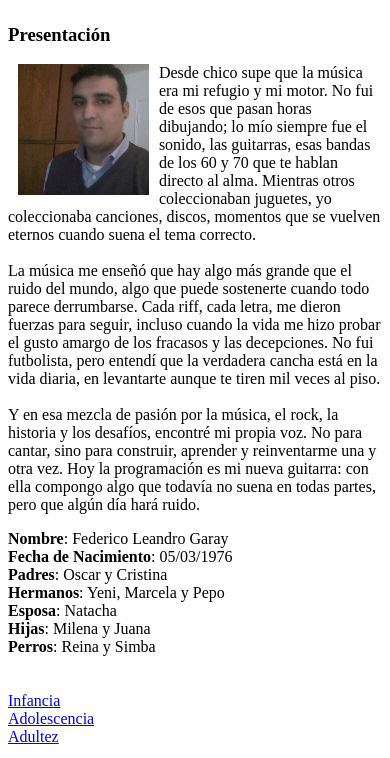
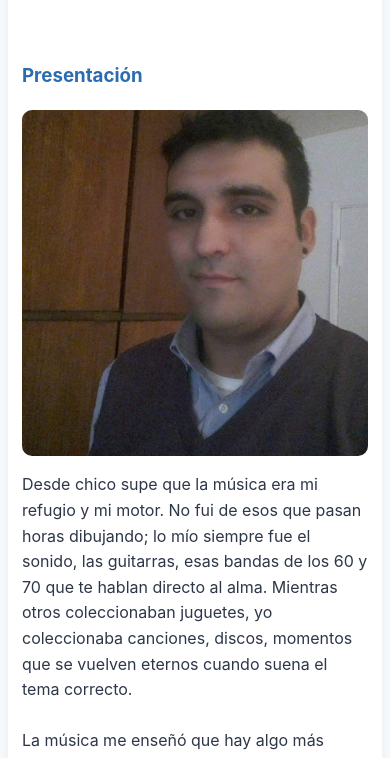
Before and after one commit to ExeDevCentral/Mi-primera-pagina-web, a plain HTML site: page Proyecto 01- mi primer pagina Html/7 - Biografia/index.html in a window 390 px wide. Shown: the part 140-898 px from the top of the page. Drawn offline with Linux system fonts and the light colour scheme.

Commit message:
feat(mobile): add responsive styling, viewport meta, image scaling, and touch links

```diff
--- a/Proyecto 01- mi primer pagina Html/7 - Biografia/index.html
+++ b/Proyecto 01- mi primer pagina Html/7 - Biografia/index.html
@@ -1,8 +1,11 @@
 <!DOCTYPE html>
     <head>
+    <meta name="viewport" content="width=device-width, initial-scale=1.0">
         <title>Mi Biografia</title>
-    </head>
+        <link rel="stylesheet" href="responsive.css">
+</head>
     <body>
+<div class="page-container">
         <h1>Exequiel Echevarria</h1>
         <h2>Mi biografía</h2>
         <br>
@@ -11,7 +14,7 @@
         alt="Foto de perfil de Exequiel Echevarria"
         width="35%"
         align="left"
-        hspace="10">
+        hspace="10" loading="lazy" decoding="async">
        <p>Desde chico supe que la música era mi refugio y mi motor. No fui de esos que pasan horas dibujando; lo mío siempre fue el sonido, las guitarras, esas bandas de los 60 y 70 que te hablan directo al alma. Mientras otros coleccionaban juguetes, yo coleccionaba canciones, discos, momentos que se vuelven eternos cuando suena el tema correcto.<br> <br>La música me enseñó que hay algo más grande que el ruido del mundo, algo que puede sostenerte cuando todo parece derrumbarse. Cada riff, cada letra, me dieron fuerzas para seguir, incluso cuando la vida me hizo probar el gusto amargo de los fracasos y las decepciones. No fui futbolista, pero entendí que la verdadera cancha está en la vida diaria, en levantarte aunque te tiren mil veces al piso.<br> <br>Y en esa mezcla de pasión por la música, el rock, la historia y los desafíos, encontré mi propia voz. No para cantar, sino para construir, aprender y reinventarme una y otra vez. Hoy la programación es mi nueva guitarra: con ella compongo algo que todavía no suena en todas partes, pero que algún día hará ruido.</p>
 
             <b>Nombre</b>: Federico Leandro Garay<br>
@@ -26,5 +29,6 @@
             <a href="infancia.html">Infancia</a><br>
             <a href="adolescencia.html">Adolescencia<br></a>
             <a href="adultez.html">Adultez</a></p>
-    </body>
+    </div>
+</body>
 </html>
--- /dev/null
+++ b/Proyecto 01- mi primer pagina Html/7 - Biografia/responsive.css
@@ -0,0 +1,69 @@
+/* Responsive stylesheet for mobile & tablet */
+* {
+    box-sizing: border-box;
+}
+
+body {
+    font-family: -apple-system, BlinkMacSystemFont, 'Segoe UI', Roboto, Helvetica, Arial, sans-serif;
+    line-height: 1.6;
+    color: #2d3748;
+    background-color: #f7fafc;
+    margin: 0;
+    padding: 16px;
+}
+
+.page-container {
+    max-width: 760px;
+    margin: 0 auto;
+    background: #ffffff;
+    padding: 24px 20px;
+    border-radius: 12px;
+    box-shadow: 0 4px 12px rgba(0, 0, 0, 0.05);
+}
+
+h1 {
+    font-size: clamp(1.5rem, 5vw, 2rem);
+    color: #1a202c;
+    margin-bottom: 0.5rem;
+}
+
+h2, h3 {
+    color: #2b6cb0;
+}
+
+img {
+    max-width: 100%;
+    height: auto;
+    border-radius: 10px;
+    display: block;
+    margin: 12px 0;
+}
+
+a {
+    color: #3182ce;
+    display: inline-block;
+    padding: 6px 12px;
+    margin: 4px 0;
+    background: #edf2f7;
+    border-radius: 6px;
+    text-decoration: none;
+    font-weight: 600;
+}
+
+a:hover {
+    background: #e2e8f0;
+}
+
+@media (max-width: 600px) {
+    body {
+        padding: 8px;
+    }
+    .page-container {
+        padding: 16px 14px;
+    }
+    img {
+        float: none !important;
+        width: 100% !important;
+        margin: 12px 0 !important;
+    }
+}
--- /dev/null
+++ b/responsive.css
@@ -0,0 +1,69 @@
+/* Responsive stylesheet for mobile & tablet */
+* {
+    box-sizing: border-box;
+}
+
+body {
+    font-family: -apple-system, BlinkMacSystemFont, 'Segoe UI', Roboto, Helvetica, Arial, sans-serif;
+    line-height: 1.6;
+    color: #2d3748;
+    background-color: #f7fafc;
+    margin: 0;
+    padding: 16px;
+}
+
+.page-container {
+    max-width: 760px;
+    margin: 0 auto;
+    background: #ffffff;
+    padding: 24px 20px;
+    border-radius: 12px;
+    box-shadow: 0 4px 12px rgba(0, 0, 0, 0.05);
+}
+
+h1 {
+    font-size: clamp(1.5rem, 5vw, 2rem);
+    color: #1a202c;
+    margin-bottom: 0.5rem;
+}
+
+h2, h3 {
+    color: #2b6cb0;
+}
+
+img {
+    max-width: 100%;
+    height: auto;
+    border-radius: 10px;
+    display: block;
+    margin: 12px 0;
+}
+
+a {
+    color: #3182ce;
+    display: inline-block;
+    padding: 6px 12px;
+    margin: 4px 0;
+    background: #edf2f7;
+    border-radius: 6px;
+    text-decoration: none;
+    font-weight: 600;
+}
+
+a:hover {
+    background: #e2e8f0;
+}
+
+@media (max-width: 600px) {
+    body {
+        padding: 8px;
+    }
+    .page-container {
+        padding: 16px 14px;
+    }
+    img {
+        float: none !important;
+        width: 100% !important;
+        margin: 12px 0 !important;
+    }
+}
```
Also changed, not shown: Proyecto 01- mi primer pagina Html/1 - Mi Primera Pagina/Mi primer pagina.html (+6 -2 lines), Proyecto 01- mi primer pagina Html/2 - Etiquetas/etiquetas.html (+6 -2 lines), Proyecto 01- mi primer pagina Html/3 - Etiquetas anidadas/etiquetasAnidadas.html (+4 -0 lines), Proyecto 01- mi primer pagina Html/4 - Orden del  Texto/index.html (+4 -0 lines), Proyecto 01- mi primer pagina Html/5 - Encabezados/index.html (+4 -0 lines), Proyecto 01- mi primer pagina Html/6 - Imagenes/index.html (+7 -3 lines), Proyecto 01- mi primer pagina Html/7 - Biografia/adolescencia.html (+7 -3 lines), Proyecto 01- mi primer pagina Html/7 - Biografia/adultez.html (+7 -3 lines), Proyecto 01- mi primer pagina Html/7 - Biografia/infancia.html (+7 -3 lines).
